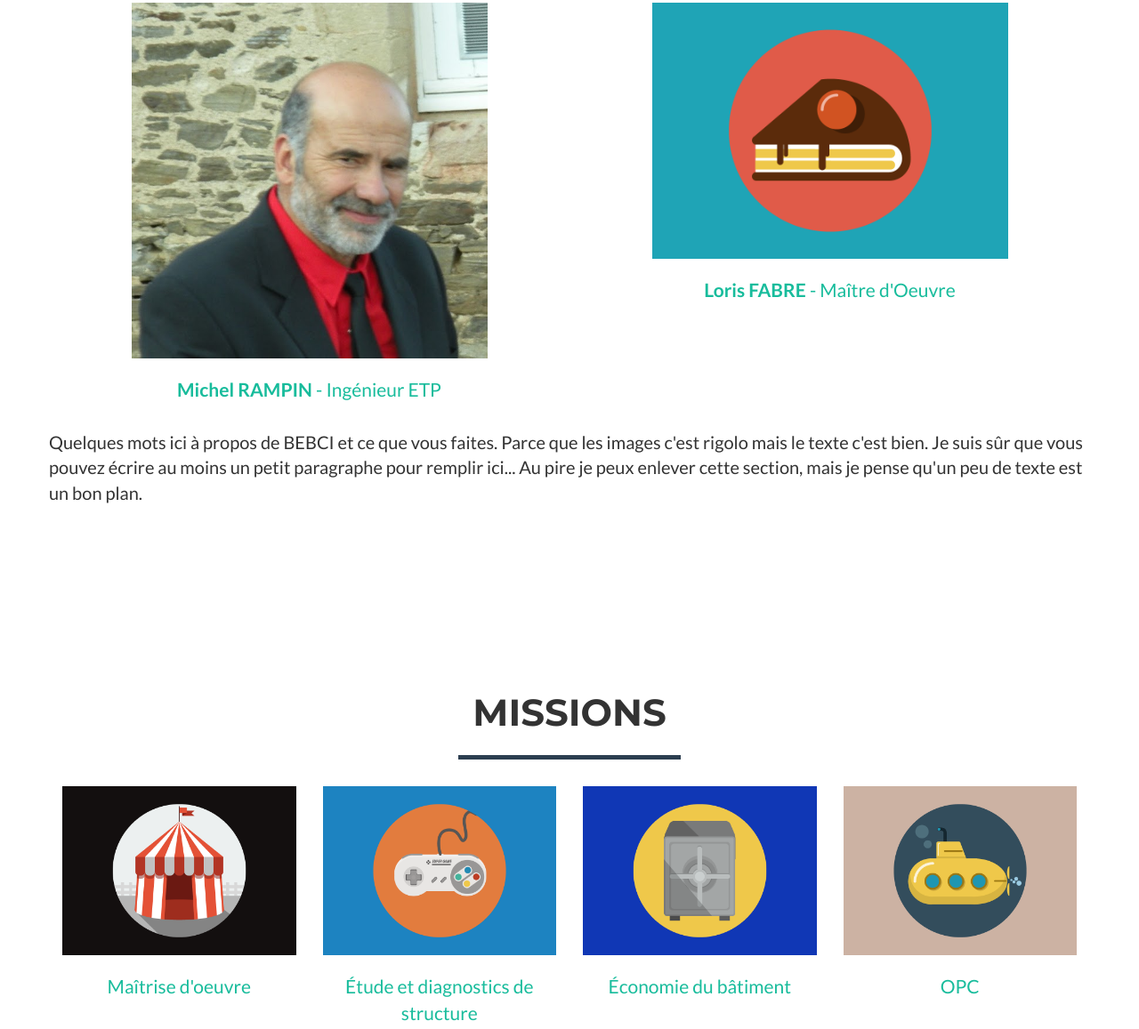
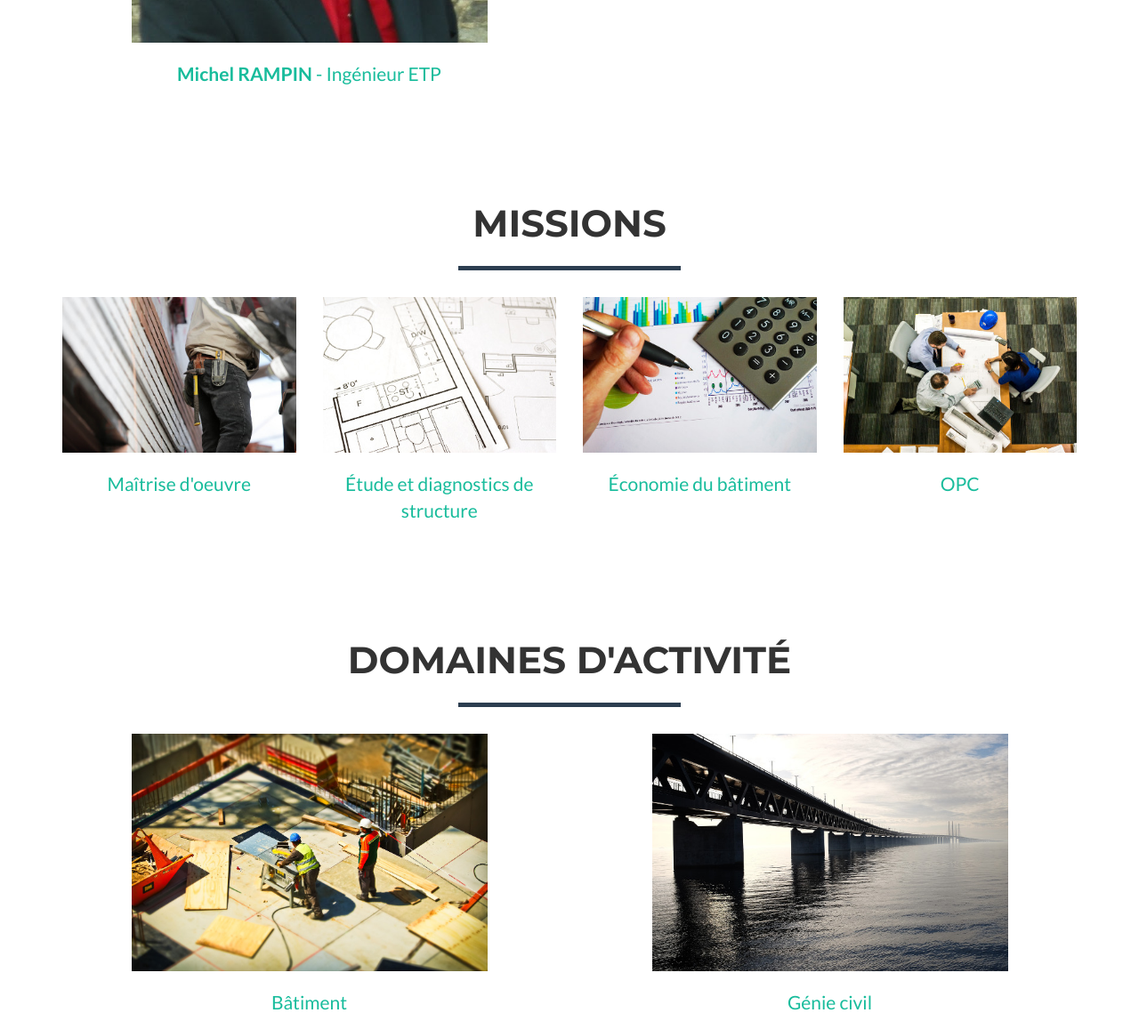
Before and after one commit to remram44/bebci-website, a website: page index.html in a window 1280 px wide. Shown: the part 931-2088 px from the top of the page at 89% size. Drawn offline with Linux system fonts and the light colour scheme.

Commit message:
Use stock images from pexels.com

```diff
--- a/css/freelancer.css
+++ b/css/freelancer.css
@@ -69,7 +69,7 @@ hr.star-primary:after {
 }
 header {
   text-align: center;
-  background: #18BC9C;
+  background: url(../img/pexels-224924.jpg) center/cover;
   color: white;
 }
 header .container {
@@ -179,7 +179,7 @@ header .intro-text .skills {
   }
 }
 section {
-  padding: 100px 0;
+  padding: 50px 0;
 }
 section h2 {
   margin: 0;
--- a/index.html
+++ b/index.html
@@ -74,7 +74,6 @@
         <div class="container">
             <div class="row">
                 <div class="col-lg-12">
-                    <img class="img-responsive" src="img/profile.png" alt="">
                     <div class="intro-text">
                         <span class="name">BEBCI</span>
                         <hr class="star-light">
@@ -111,12 +110,9 @@
                         </div>
                         <img src="img/portfolio/cake.png" class="img-responsive" alt="">
                         <br/>
-                        <span style="font-size: 150%;"><strong>Loris FABRE</strong> - Maître d'Oeuvre</span>
+                        <span style="font-size: 150%;"><strong>Loris FABRE</strong> - Maître d'Œuvre</span>
                     </a>
                 </div>
-            </div>
-            <div class="row">
-                <p>Quelques mots ici à propos de BEBCI et ce que vous faites. Parce que les images c'est rigolo mais le texte c'est bien. Je suis sûr que vous pouvez écrire au moins un petit paragraphe pour remplir ici... Au pire je peux enlever cette section, mais je pense qu'un peu de texte est un bon plan.</p>
             </div>
         </div>
     </section>
@@ -138,7 +134,7 @@
                                 <i class="fa fa-search-plus fa-3x"></i>
                             </div>
                         </div>
-                        <img src="img/portfolio/circus.png" class="img-responsive" alt="">
+                        <img src="img/portfolio/pexels-8092.jpg" class="img-responsive" alt="">
                         <br/>
                         <span style="font-size: 150%;">Maîtrise d'oeuvre</span>
                     </a>
@@ -150,7 +146,7 @@
                                 <i class="fa fa-search-plus fa-3x"></i>
                             </div>
                         </div>
-                        <img src="img/portfolio/game.png" class="img-responsive" alt="">
+                        <img src="img/portfolio/pexels-271667.jpg" class="img-responsive" alt="">
                         <br/>
                         <span style="font-size: 150%;">Étude et diagnostics de structure</span>
                     </a>
@@ -162,7 +158,7 @@
                                 <i class="fa fa-search-plus fa-3x"></i>
                             </div>
                         </div>
-                        <img src="img/portfolio/safe.png" class="img-responsive" alt="">
+                        <img src="img/portfolio/pexels-163032.jpg" class="img-responsive" alt="">
                         <br/>
                         <span style="font-size: 150%;">Économie du bâtiment</span>
                     </a>
@@ -174,7 +170,7 @@
                                 <i class="fa fa-search-plus fa-3x"></i>
                             </div>
                         </div>
-                        <img src="img/portfolio/submarine.png" class="img-responsive" alt="">
+                        <img src="img/portfolio/pexels-416405.jpg" class="img-responsive" alt="">
                         <br/>
                         <span style="font-size: 150%;">OPC</span>
                     </a>
@@ -200,7 +196,7 @@
                                 <i class="fa fa-search-plus fa-3x"></i>
                             </div>
                         </div>
-                        <img src="img/portfolio/circus.png" class="img-responsive" alt="">
+                        <img src="img/portfolio/pexels-159306.jpg" class="img-responsive" alt="">
                         <br/>
                         <span style="font-size: 150%;">Bâtiment</span>
                     </a>
@@ -212,7 +208,7 @@
                                 <i class="fa fa-search-plus fa-3x"></i>
                             </div>
                         </div>
-                        <img src="img/portfolio/game.png" class="img-responsive" alt="">
+                        <img src="img/portfolio/pexels-128362.jpg" class="img-responsive" alt="">
                         <br/>
                         <span style="font-size: 150%;">Génie civil</span>
                     </a>
```
Also changed, not shown: img/pexels-224924.jpg (added), img/portfolio/cabin.png (deleted), img/portfolio/circus.png (deleted), img/portfolio/game.png (deleted), img/portfolio/pexels-128362.jpg (added), img/portfolio/pexels-159306.jpg (added), img/portfolio/pexels-163032.jpg (added), img/portfolio/pexels-271667.jpg (added), img/portfolio/pexels-416405.jpg (added), img/portfolio/pexels-8092.jpg (added), img/portfolio/safe.png (deleted), img/portfolio/submarine.png (deleted), img/profile.png (deleted).
